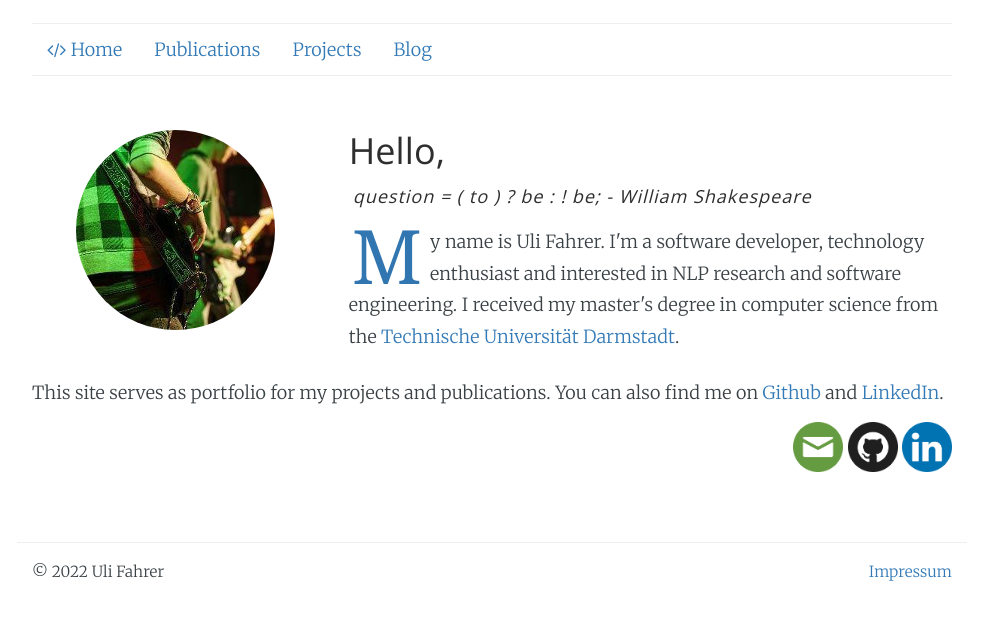
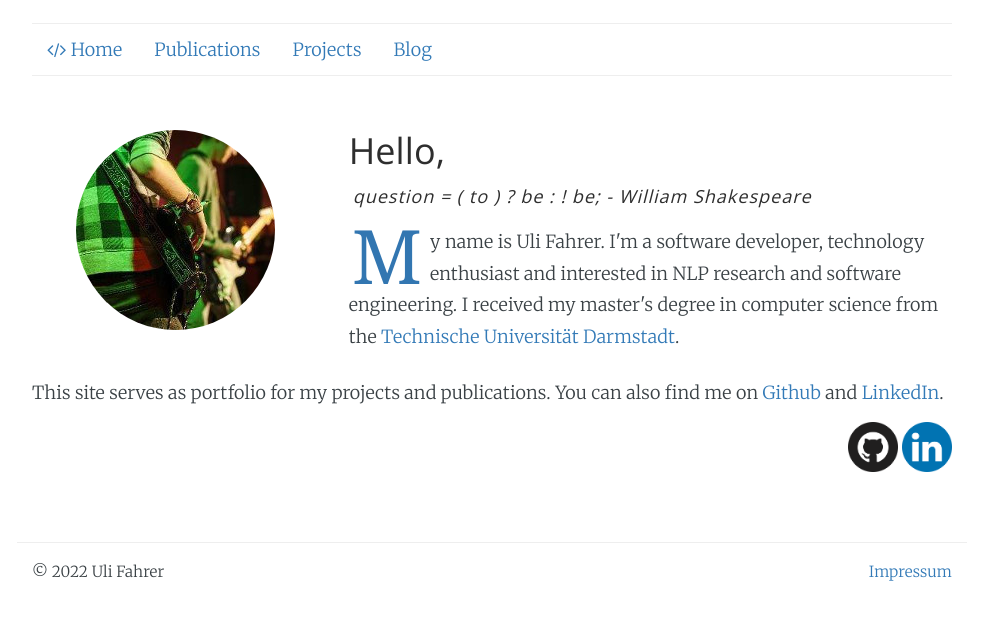
Before and after one commit to Tooa/tooa.github.io, a Jekyll site: the page built from index.html, in a window 1280 px wide. Shown: the top 620 px of the page, without its empty margins (148-1131 px from the left). Built offline with Jekyll 4.4.1, drawn with Linux system fonts in a browser that asks for light colours; nearby versions of some CDN libraries; library files that are not in the unit come from our copies.

Commit message:
feat: remove mailto icon for spam prevention

```diff
--- a/index.html
+++ b/index.html
@@ -28,7 +28,6 @@ description: Personal website showcasing my projects and academic pursuit to the
 
 	<div class="col-md-12 col-xs-12">
 		<ul class="pull-right social-icons">
-			<li><a href="mailto:contact@uli-fahrer.de" target="_top"><img class="social-icons" src="img/email.png"></a></li>
 			<li><a href="https://github.com/Tooa" target="_blank"><img class="social-icons" src="img/github.png"></a></li>
 			<li><a href="https://www.linkedin.com/pub/uli-fahrer/" target="_blank"><img class="social-icons" src="img/linkedin.png"></a></li>
 		</ul>
```
